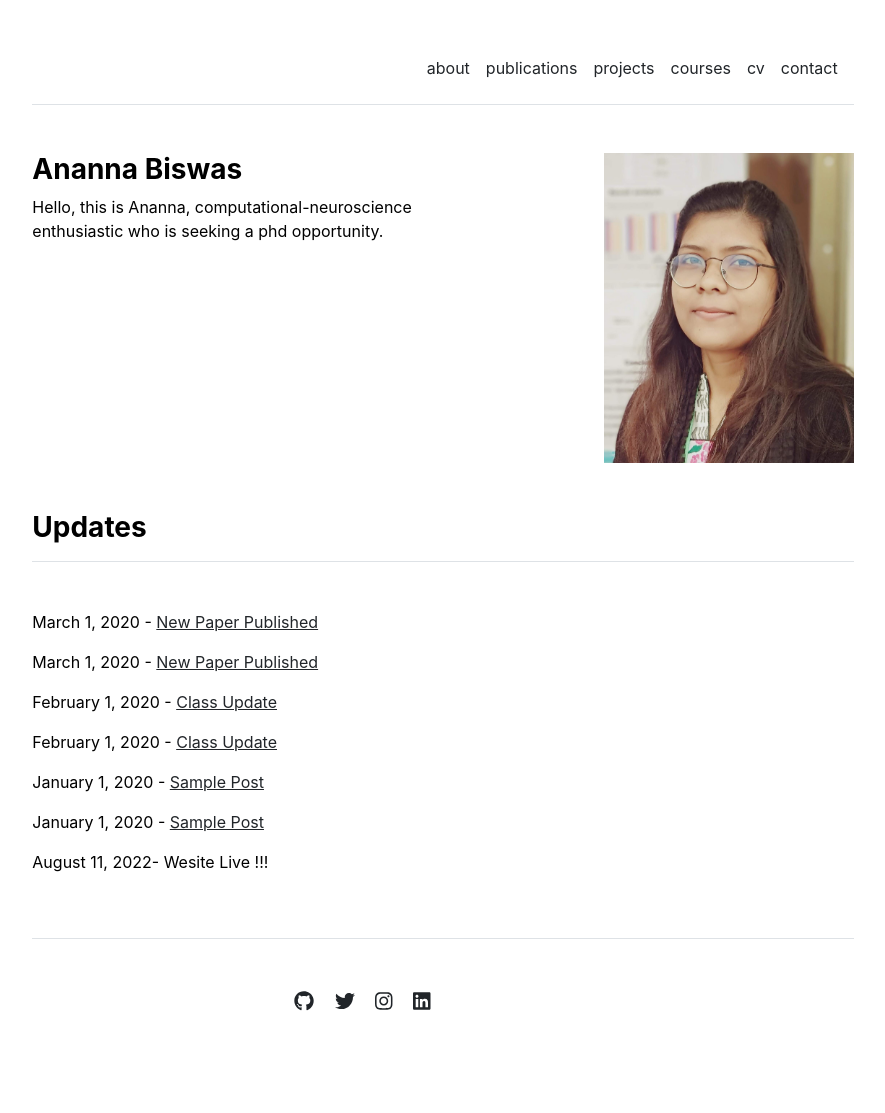
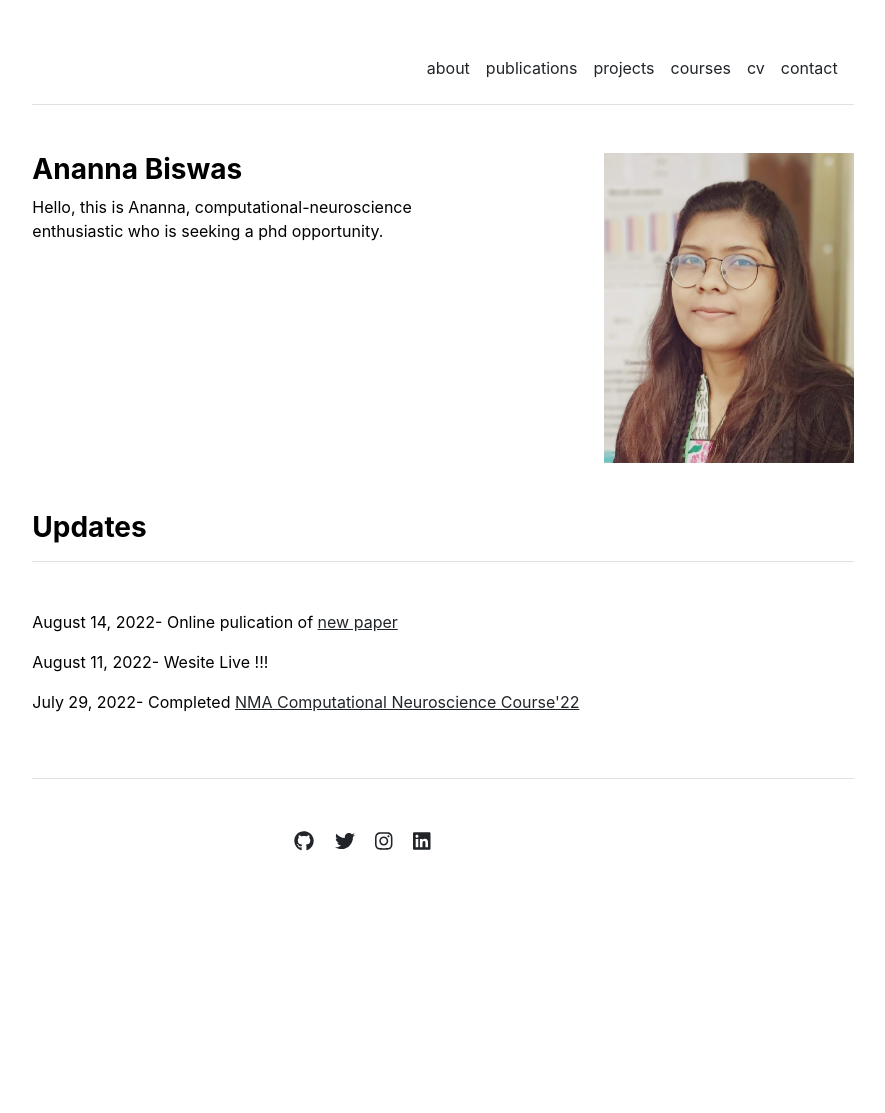
Before and after one commit to Anannabiswas/anannabiswas.github.io, a Jekyll site: the page built from index.md, in a window 1280 px wide. Shown: the whole page, without its empty margins (197-1082 px from the left). Built offline with Jekyll 4.4.1, drawn with Linux system fonts in a browser that asks for light colours; after the commit the page ends 953 px from its top, so only the background shows below that.

Commit message:
Update home.html

```diff
--- a/_layouts/home.html
+++ b/_layouts/home.html
@@ -17,9 +17,12 @@ layout: default
 <div class="row g-5 mb-5">
   <div class="col-md-12">
     <h3 class="fw-bold border-bottom pb-3 mb-5">Updates</h3>
-    {% for post in site.posts %}
+    <!--{% for post in site.posts %}
       <p>{{ post.date | date: "%B %-d, %Y" }} - <a href="{{ site.github.url }}/{{ post.url }}">{{ post.title }}</a> </p>
-    {% endfor %}
+    {% endfor %} -->
+      <p> August 14, 2022- Online pulication of <a href= "https://dl.acm.org/doi/abs/10.1145/3542954.3542977">new paper</a></p>
       <p> August 11, 2022- Wesite Live !!! </p>
+      <p> July   29, 2022- Completed <a href= "https://portal.neuromatchacademy.org/certificate/e809b048-67e3-437e-9afa-aa23664965f1">NMA Computational Neuroscience Course'22</a> </p>
+
   </div>
 </div>
```
